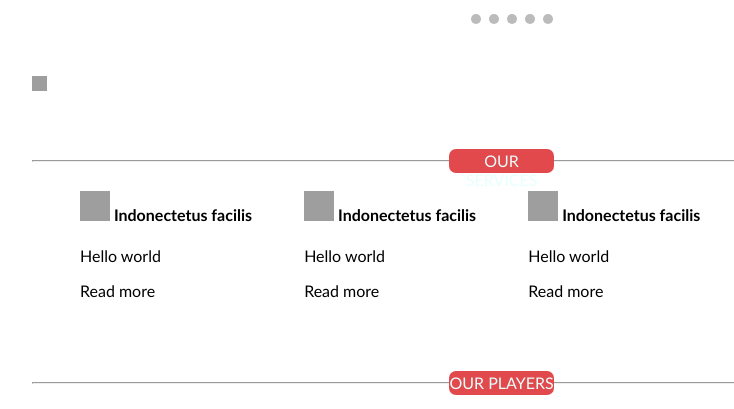
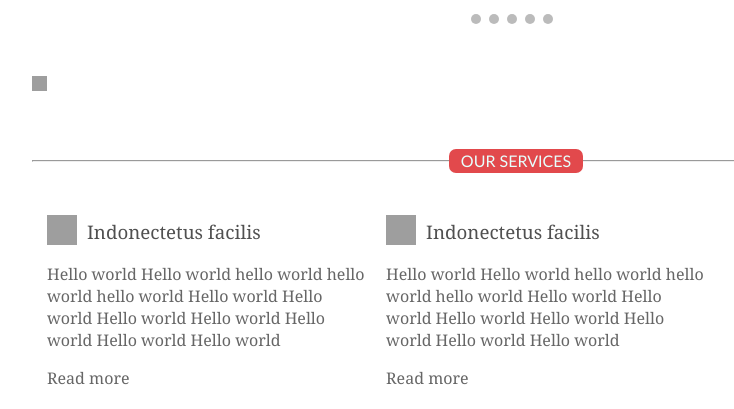
Before and after one commit to reakasumi/BI_19-20_Gr7, a PHP site: page / in a window 1280 px wide. Shown: the part 680-1089 px from the top of the page, without its empty margins (128-862 px from the left). Run offline with PHP 8.4, Linux system fonts and the light colour scheme; grey boxes are pictures that could not be loaded.

Commit message:
Ndryshime
body

```diff
--- a/css/style.css
+++ b/css/style.css
@@ -187,22 +187,44 @@ padding: 0rem 0rem;
     width: 100%;
     padding: 0 5em;
 } */
-.serveices div{
+.services div{
     display: inline-block;
-    margin-left: 5%;
+    /*border: 1px solid;*/
+    width: 320px;
+    height: 200px;
+    /*padding:2%;*/
+    margin: 30px 0px 5px 15px;
+}
+
+.services div img {
+float: left;
+padding: 15px 10px 15px 0px;
+
+}
+.services div h3{
+font-family:Georgia, 'Times New Roman', Times, serif;
+font-style: regular;
+color: #505050;
+font-weight: lighter;
+}
+.services div p{
+    clear: both;
+    font-family:Georgia, 'Times New Roman', Times, serif;
+    color:#666666;
 }
 
 .players figure{
     display: inline-block;
-    margin: 20px 2px;
+    margin: 30px 0px 5px 11px;
 }
 
 .work img{
     display: inline-block;
+
     /* margin-top: 20px;
     margin-bottom: 20px;
     margin-left: 7.5%; */
-    margin: 20px 45px;
+    margin: 30px 0px 35px 27px;
 }
 
 .redbox{
@@ -215,7 +237,7 @@ padding: 0rem 0rem;
     padding-top: 2px;
     font-weight: lighter;
     cursor: pointer;
-    width: 11%;
+    width: 14%;
     height: 22px;
     margin-left: 4px;
     position: relative;
@@ -229,6 +251,7 @@ padding: 0rem 0rem;
 
 /* FOOTER */
 footer{
+
     background-color: #E2E2E2 ;
     color: #9A9A9A;
     height: 400px;
--- a/index.html
+++ b/index.html
@@ -72,24 +72,35 @@
 
 
     <article>
-        <section class="serveices">
+        <section class="services">
             <h4 class="redbox">OUR SERVICES</h4>
             <hr>
+
             <div>
-                <h4><img src="images/icon2.jpg" alt="icon" width="30" height="30"> Indonectetus facilis</h4>
-                <p>Hello world</p>
+                <img src="images/icon2.jpg" alt="icon" width="30" height="30">
+                <h3> Indonectetus facilis</h3>
+                <p>Hello world Hello world hello world hello world hello world
+                Hello world  Hello world Hello world Hello world Hello world
+                Hello world Hello world </p>
                 <p>Read more</p>
             </div>
             <div>
-                <h4><img src="images/icon2.jpg" alt="icon" width="30" height="30"> Indonectetus facilis</h4>
-                <p>Hello world</p>
+                <img src="images/icon2.jpg" alt="icon" width="30" height="30">
+                <h3> Indonectetus facilis</h3>
+                <p>Hello world Hello world hello world hello world hello world
+                Hello world  Hello world Hello world Hello world Hello world
+                Hello world Hello world </p>
                 <p>Read more</p>
             </div>
             <div>
-                <h4><img src="images/icon2.jpg" alt="icon" width="30" height="30"> Indonectetus facilis</h4>
-                <p>Hello world</p>
+                <img src="images/icon2.jpg" alt="icon" width="30" height="30">
+                <h3> Indonectetus facilis</h3>
+                <p>Hello world Hello world hello world hello world hello world
+                Hello world  Hello world Hello world Hello world Hello world
+                Hello world Hello world </p>
                 <p>Read more</p>
             </div>
+
         </section>
 
 
```
